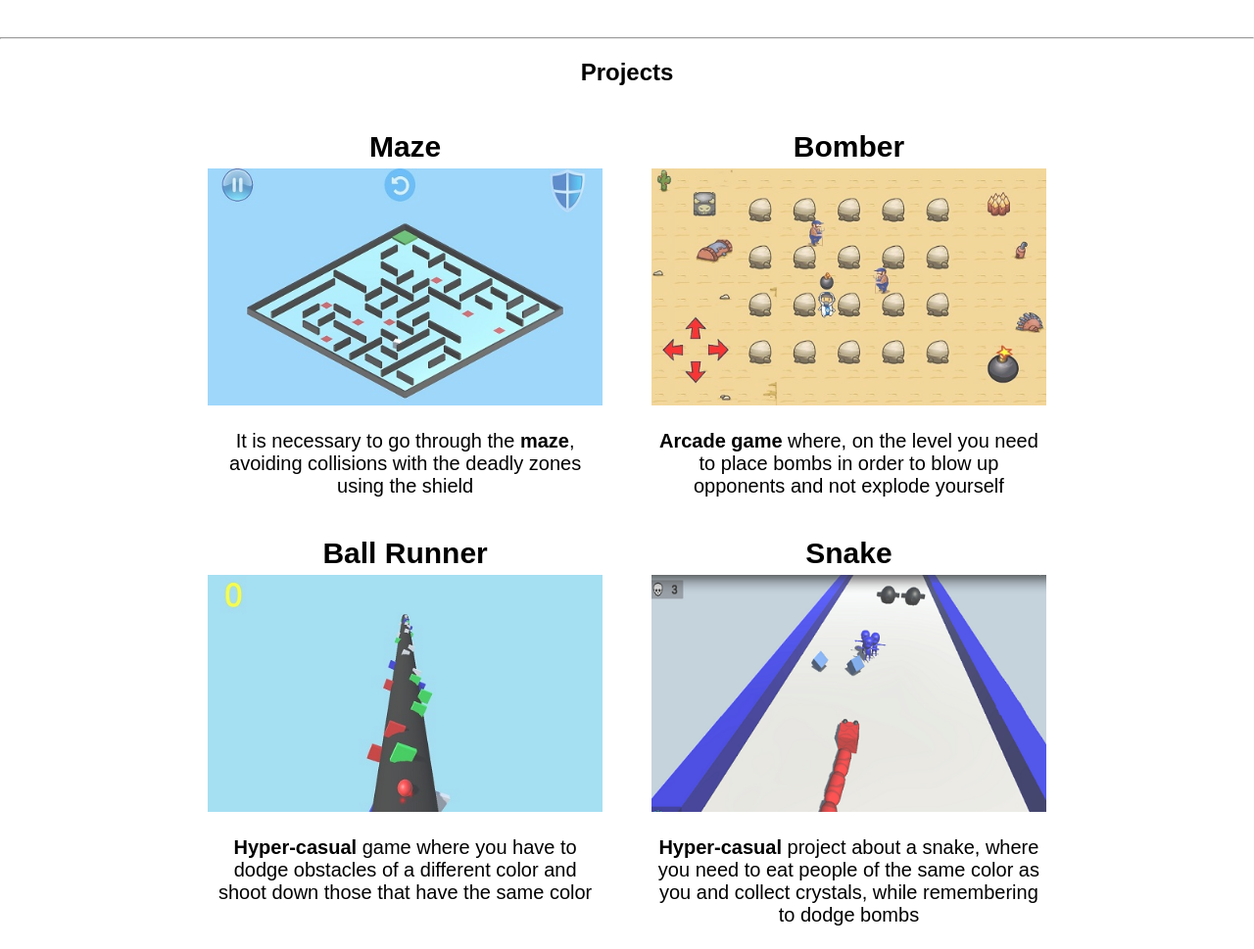
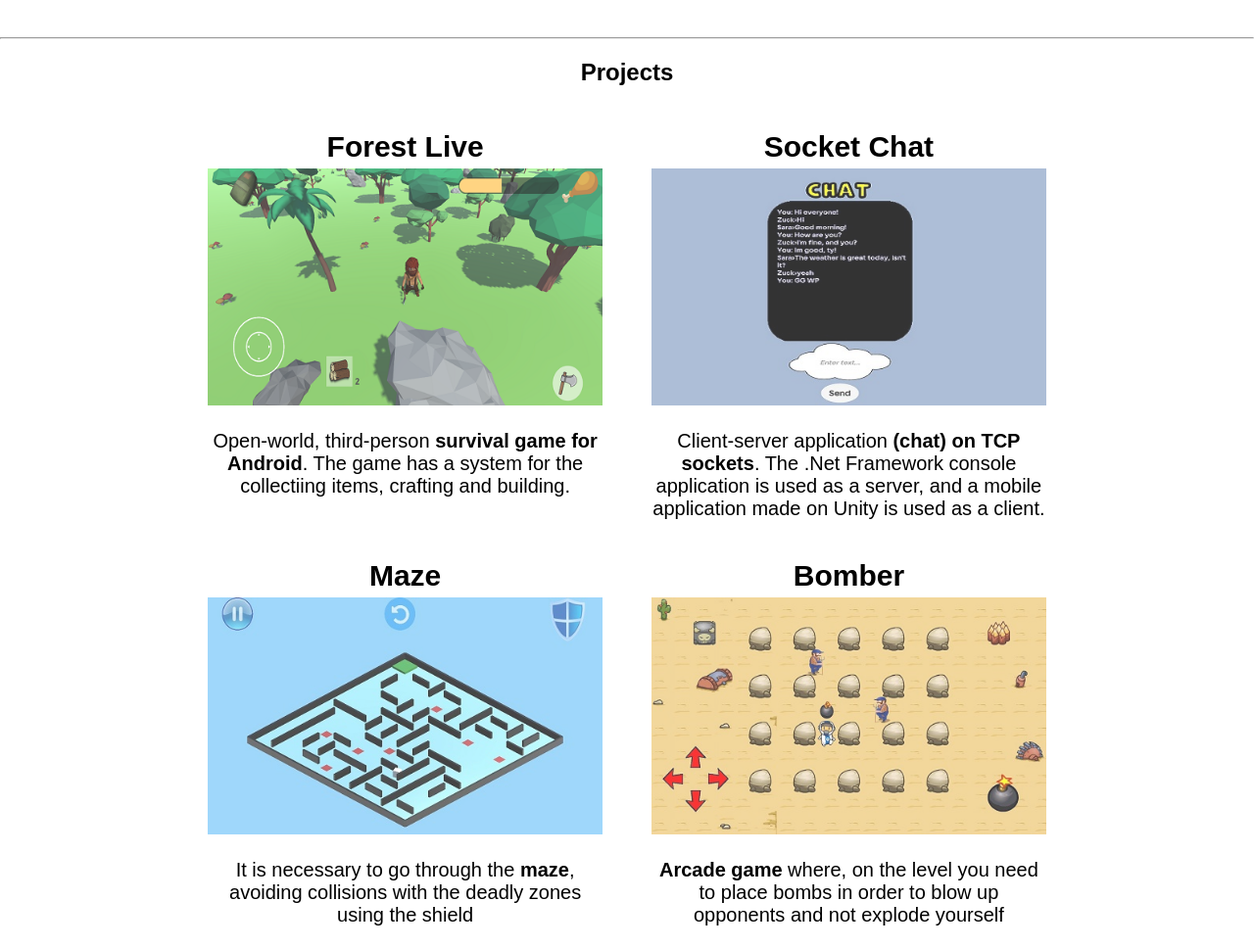
Before and after one commit to IlyaLevanovich/Portfolio, a plain HTML site: page index.html in a window 1280 px wide. Shown: the part 1500-2469 px from the top of the page at 98% size. Drawn offline with Linux system fonts and the light colour scheme.

Commit message:
Added new projects

```diff
--- a/index.html
+++ b/index.html
@@ -106,6 +106,22 @@
             <div class="gallery">
 
                 <div class="gallery-item">
+                    <h2>Forest Live</h2>
+                    <a href="https://github.com/IlyaLevanovich/Forest-Live" target="_blank"><img src="Projects/ForestLive.png"></a>
+                    <p>
+                        Open-world, third-person <strong>survival game for Android</strong>. The game has a system for the collectiing items, crafting and building.
+                    </p>
+                </div>
+
+                <div class="gallery-item">
+                    <h2>Socket Chat</h2>
+                    <a href="https://github.com/IlyaLevanovich/SocketChat" target="_blank"><img src="Projects/SocketChat.jpg"></a>
+                    <p>
+                        Client-server application <strong>(chat) on TCP sockets</strong>. The .Net Framework console application is used as a server, and a mobile application made on Unity is used as a client.
+                    </p>
+                </div>
+
+                <div class="gallery-item">
                     <h2>Maze</h2>
                     <a href="https://github.com/IlyaLevanovich/Maze" target="_blank"><img src="Projects/Maze.jpg"></a>
                     <p>
```
Also changed, not shown: Projects/ForestLive.png (added), Projects/SocketChat.jpg (added).
